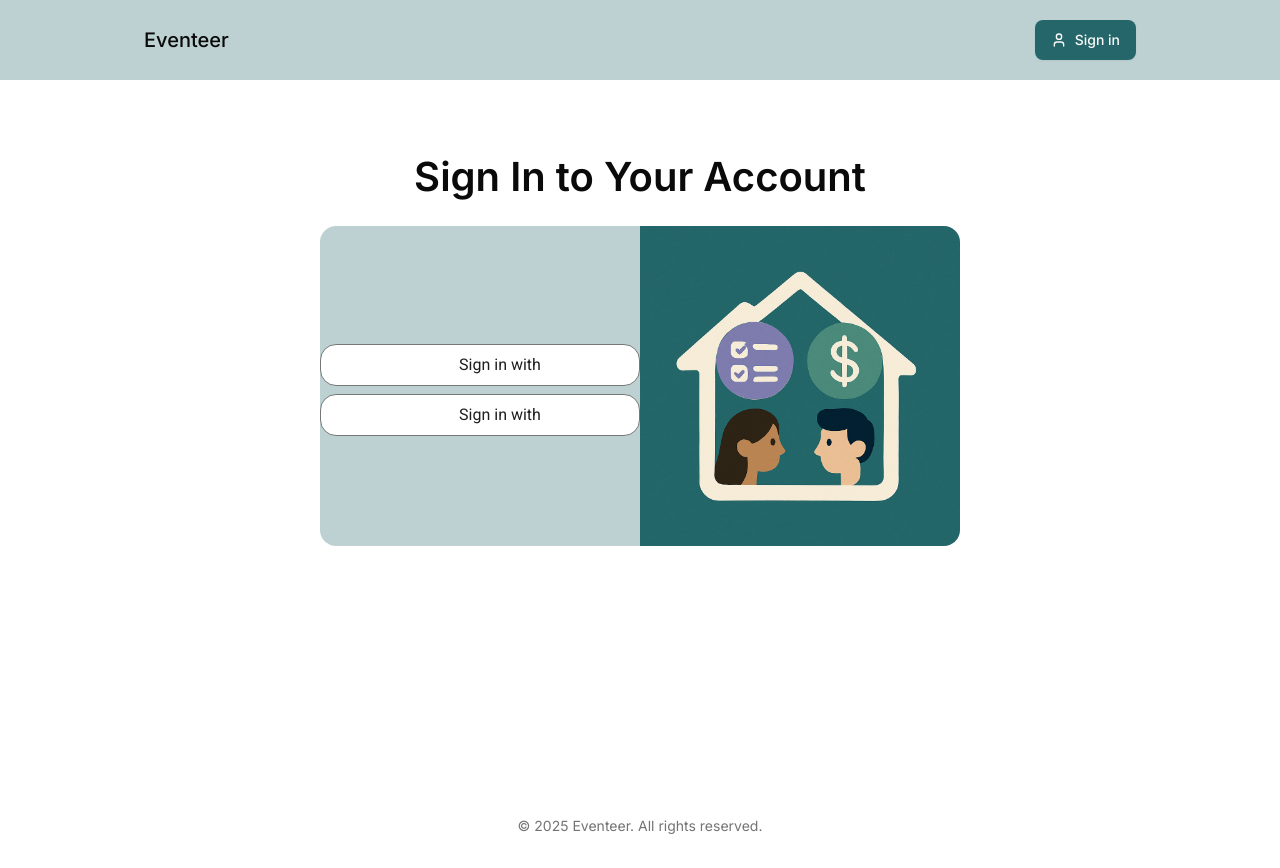
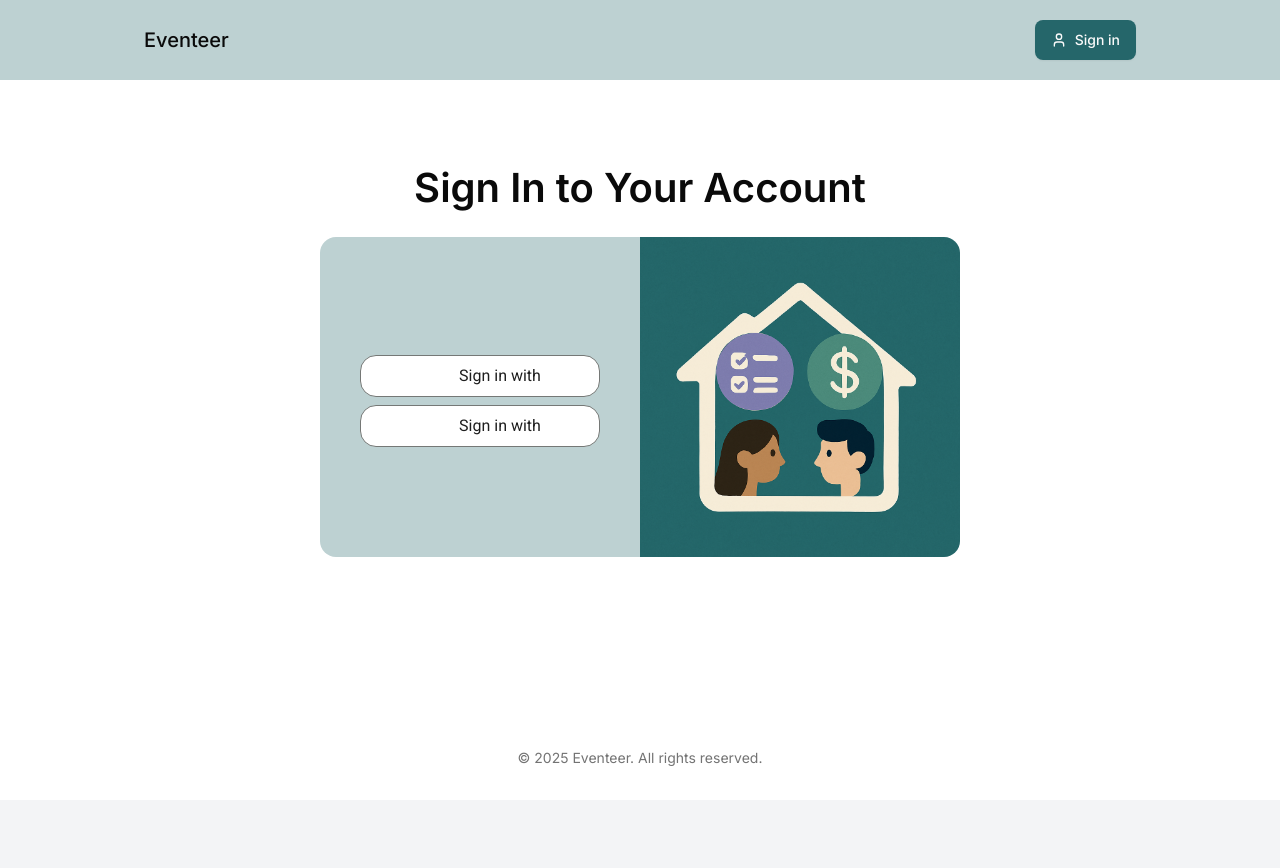
Before and after one commit to kezniklm/Eventeer, a Next.js app: page /login in a window 1280 px wide. After the commit the page ends 800 px from the top, so only its background shows below. Built offline with nearby package versions, Linux system fonts and the light colour scheme; no server answers; what drizzle-zod would draw is missing.

Commit message:
FIX: reponsivity on mobile

```diff
--- a/src/app/login/page.tsx
+++ b/src/app/login/page.tsx
@@ -20,7 +20,7 @@ const LoginPage = async (props: { searchParams: Promise<{ callbackUrl?: string;
     return redirect("/profile");
   }
   return (
-    <div className="container m-auto flex h-[80vh] w-full flex-col items-center pt-10 text-center">
+    <div className="container m-auto flex h-[60vh] w-full flex-col items-center justify-center pt-4 text-center">
       <PageHeading>Sign In to Your Account</PageHeading>
 
       <div className="flex h-[100vh] w-[70vw] flex-col items-center justify-center text-center md:h-[45vw] md:w-[90vw] md:flex-row-reverse xl:h-[25vw] xl:w-[50vw]">
--- a/src/components/auth/provider-button.tsx
+++ b/src/components/auth/provider-button.tsx
@@ -17,7 +17,7 @@ export const ProviderButton = ({ name, children, className, ...props }: Provider
     {...props}
     type="submit"
     className={cn(
-      "enabled:animate-fade-in-slow border-providers width-auto mt-2 flex min-w-80 flex-row justify-center gap-3 rounded-2xl border border-solid bg-white p-2 align-middle font-[Roboto] transition duration-500 enabled:cursor-pointer enabled:hover:-translate-y-1 enabled:hover:shadow-lg disabled:bg-gray-100",
+      "enabled:animate-fade-in-slow border-providers mt-2 flex w-full flex-row justify-center gap-3 rounded-2xl border border-solid bg-white p-2 align-middle font-[Roboto] transition duration-500 enabled:cursor-pointer enabled:hover:-translate-y-1 enabled:hover:shadow-lg disabled:bg-gray-100",
       className
     )}
   >
--- a/src/components/forms/login-form.tsx
+++ b/src/components/forms/login-form.tsx
@@ -29,10 +29,11 @@ export const LoginForm = ({ callbackUrl, providerMap, errorType, className, ...p
   }, [errorType]);
 
   return (
-    <div className={cn("p-5", className)} {...props}>
+    <div className={cn("p-5 md:p-10", className)} {...props}>
       <div className="flex min-h-full flex-col items-center justify-center align-middle">
         {Object.values(providerMap).map((provider) => (
           <form
+            className="w-full"
             key={provider.id}
             onSubmit={async (e) => {
               e.preventDefault();
```
